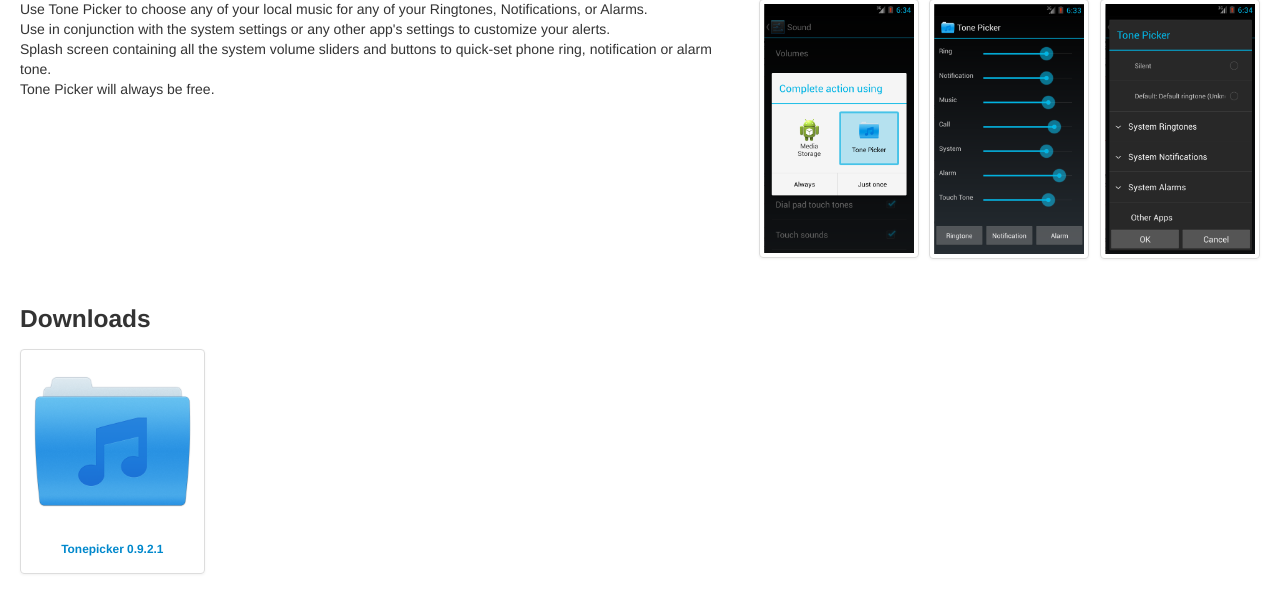
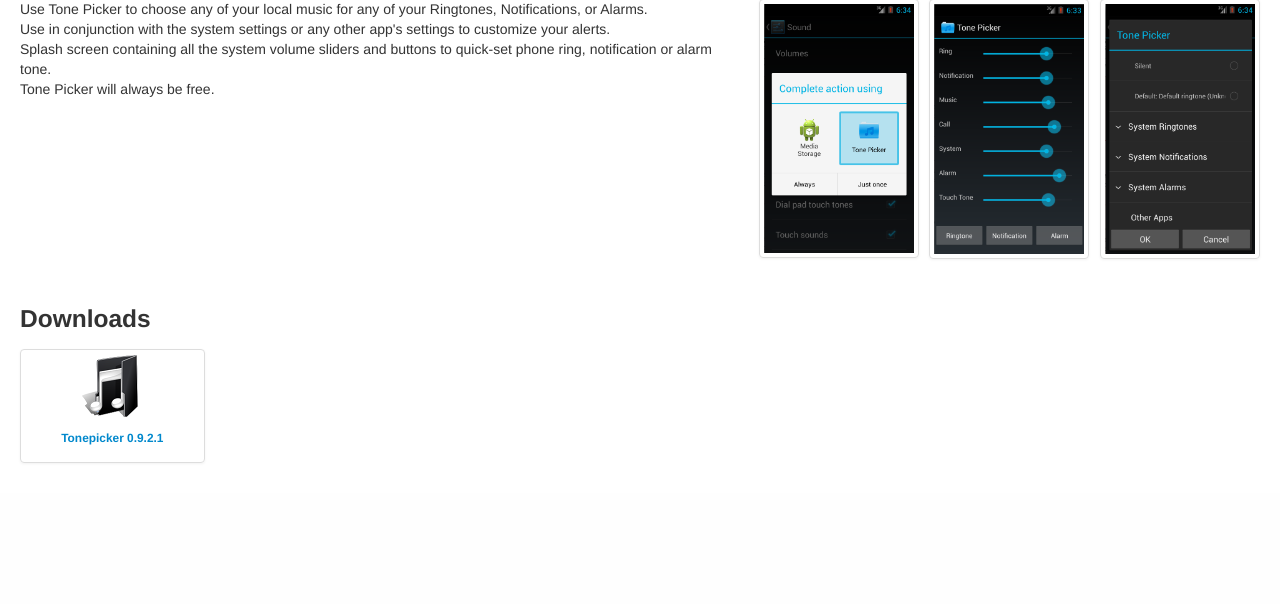
Before and after one commit to lithium/hlidskialf-android, a Python web app: template templates/apps/tonepicker.html in a window 1280 px wide. Shown: the part 519-1123 px from the top of the page. After the commit the page ends 982 px from the top, so only its background shows below. Run offline with Jinja, Linux system fonts and the light colour scheme; the template is opened without the code that fills it: most values are stand-ins (such as "Sample title", 1, 10 or a date in 2020); some libraries are stand-ins or nearby versions.

Commit message:
old tone picker icon for old download

```diff
--- a/templates/apps/detail.html
+++ b/templates/apps/detail.html
@@ -84,11 +84,11 @@
 {%endblock%}
 
 
-{%macro app_download(url, title, caption=None, span=2)%}
+{%macro app_download(url, title, caption=None, span=2, icon=None)%}
 <li class="span{{span}}">
     <div class="thumbnail">
       <a href="{{STATIC_URL}}{{url}}">
-        <img src="{{self.app_icon()}}" alt="">
+        <img src="{{icon or self.app_icon()}}" alt="">
         <h6>{{title}}</h6>
       </a>
       {%if caption%}<p>{{caption}}</p>{%endif%}
--- a/templates/apps/tonepicker.html
+++ b/templates/apps/tonepicker.html
@@ -43,5 +43,5 @@
 
 
 {%block app_downloads%}
-    {{app_download("apps/tonepicker/TonePicker-0.9.2.1.apk","Tonepicker 0.9.2.1")}}
+    {{app_download("apps/tonepicker/TonePicker-0.9.2.1.apk","Tonepicker 0.9.2.1", icon=STATIC_URL+"apps/tonepicker/tonepicker-1.0.png")}}
 {%endblock%}
```
Also changed, not shown: static/apps/tonepicker/tonepicker-1.0.png (added).
